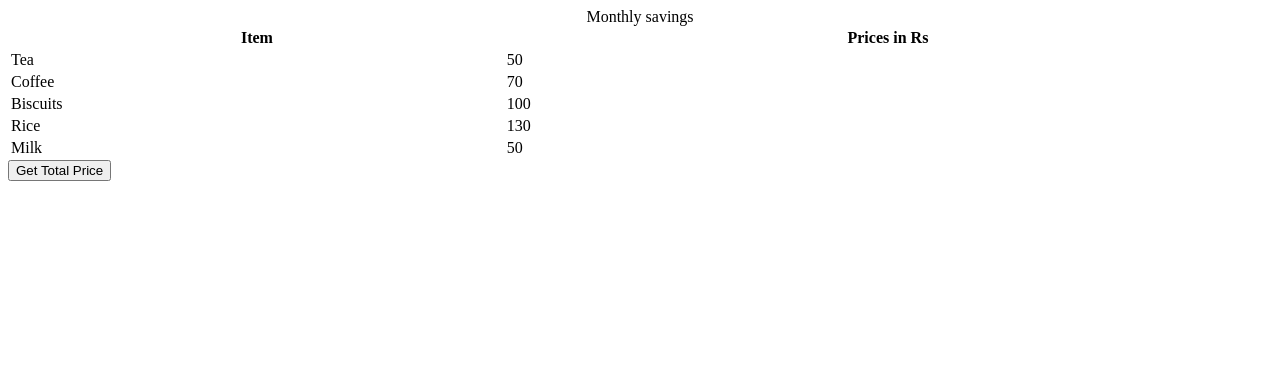
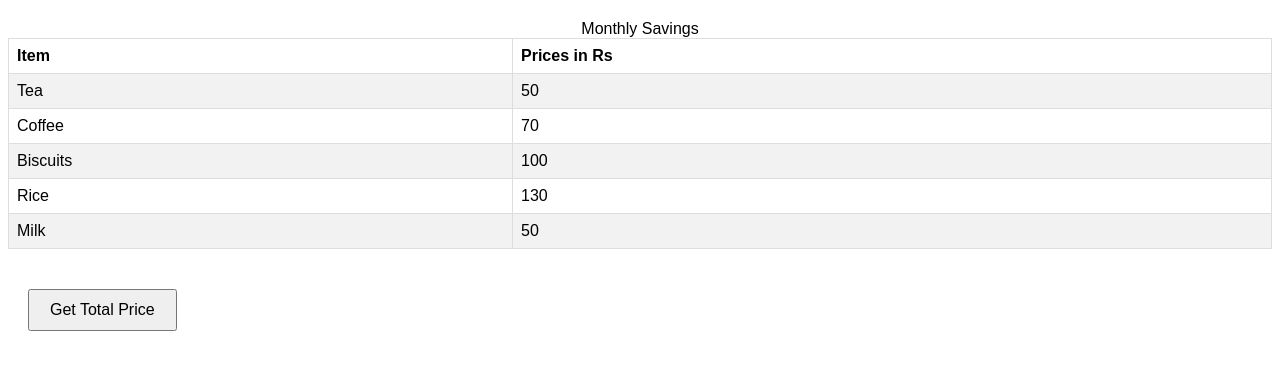
Before and after one commit to acciojob/grofers-checkout-Gokleshchaudhary, a website: page main.html in a window 1280 px wide. Drawn offline with Linux system fonts and the light colour scheme.

Commit message:
created a submission

```diff
--- a/main.html
+++ b/main.html
@@ -1,45 +1,41 @@
 <!DOCTYPE html>
-
-<html>
-
+<html lang="en">
 <head>
+    <meta charset="UTF-8">
+    <meta name="viewport" content="width=device-width, initial-scale=1.0">
     <link rel="stylesheet" href="styles.css">
+    <title>Grocery List</title>
 </head>
-
 <body>
-    <!-- the entire body must be written by student -->
     <table style="width: 100%">
-    <caption>
-      Monthly savings
-    </caption>
+        <caption>Monthly Savings</caption>
         <tr>
             <th>Item</th>
             <th>Prices in Rs</th>
         </tr>
         <tr>
             <td class="item">Tea</td>
-      <td class="price">50</td>
+            <td class="prices">50</td>
         </tr>
         <tr>
             <td class="item">Coffee</td>
-      <td class="price">70</td>
+            <td class="prices">70</td>
         </tr>
         <tr>
             <td class="item">Biscuits</td>
-      <td class="price">100</td>
+            <td class="prices">100</td>
         </tr>
         <tr>
             <td class="item">Rice</td>
-      <td class="price">130</td>
+            <td class="prices">130</td>
         </tr>
         <tr>
             <td class="item">Milk</td>
-      <td class="price">50</td>
+            <td class="prices">50</td>
         </tr>
     </table>
-    <script type="text/javascript" src="./script.js">
-</script>
+    <button id="getSumBtn">Get Total Price</button>
 
+    <script src="script.js"></script>
 </body>
-
 </html>
--- a/script.js
+++ b/script.js
@@ -1,10 +1,24 @@
-const getSumBtn = document.createElement("button");
-getSumBtn.append("Get Total Price");
-document.body.appendChild(getSumBtn);
+const getSumBtn = document.getElementById("getSumBtn");
 
 const getSum = () => {
-//Add your code here
+    // Step 1: Select all price elements
+    const priceElements = document.querySelectorAll('.prices');
 
+    // Step 2: Calculate total price
+    let totalPrice = 0;
+    priceElements.forEach(priceElement => {
+        totalPrice += parseFloat(priceElement.textContent); // Convert to number and add to total
+    });
+
+    // Step 3: Create a new row and cell for the total price
+    const newRow = document.createElement('tr');
+    const totalCell = document.createElement('td');
+    totalCell.colSpan = 2; // Make the cell span across two columns
+    totalCell.textContent = `Total Price: ${totalPrice.toFixed(2)}`; // Format to 2 decimal places
+
+    // Step 4: Append the cell to the row, and the row to the table
+    newRow.appendChild(totalCell);
+    document.querySelector('table').appendChild(newRow); // Append to the table
 };
 
 getSumBtn.addEventListener("click", getSum);
--- a/styles.css
+++ b/styles.css
@@ -1,2 +1,30 @@
 
 /* Your CSS Code here. */
+body {
+    font-family: Arial, sans-serif;
+}
+
+table {
+    border-collapse: collapse;
+    margin: 20px 0;
+}
+
+th, td {
+    border: 1px solid #ddd;
+    padding: 8px;
+    text-align: left;
+}
+
+tr:nth-child(even) {
+    background-color: #f2f2f2;
+}
+
+tr:hover {
+    background-color: #ddd;
+}
+
+button {
+    margin: 20px;
+    padding: 10px 20px;
+    font-size: 16px;
+}
```
Lines whose indentation alone changed are shown as unchanged.
